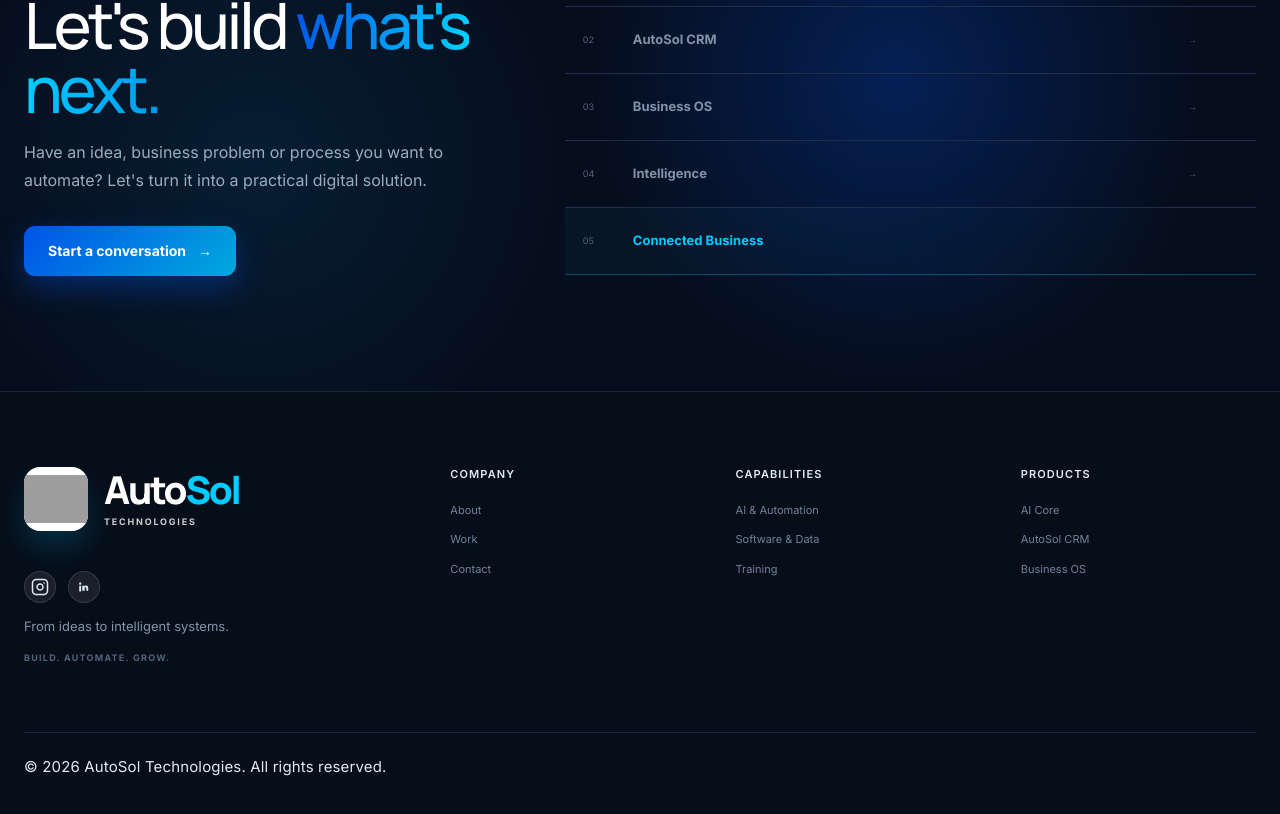
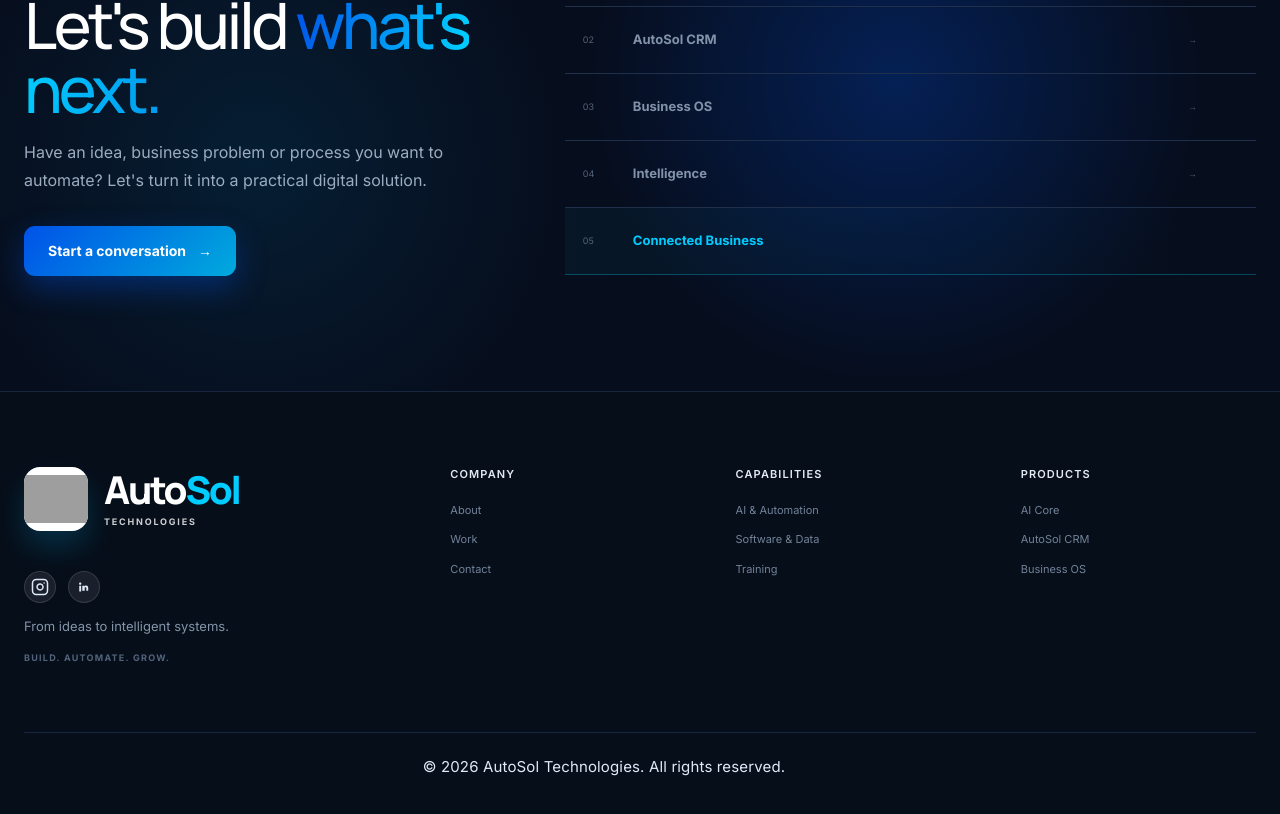
Before and after one commit to Ravi8788/AutoSol-web, a React (Vite) app: page / in a window 1280 px wide. Shown: the part 6894-7708 px from the top of the page. Built offline with nearby package versions, Linux system fonts and the light colour scheme; grey boxes are pictures that could not be loaded.

Commit message:
Center footer copyright text

```diff
--- a/src/components/Layout.tsx
+++ b/src/components/Layout.tsx
@@ -117,7 +117,7 @@
           </div>
         </div>
         <div className="container footer-bottom">
-          <div style={{ display: "flex", flexDirection: "column", gap: "6px" }}>
+          <div style={{ display: "flex", flexDirection: "column", gap: "6px", width: "100%", alignItems: "center", textAlign: "center" }}>
             <span className="footer-copyright">© {new Date().getFullYear()} AutoSol Technologies. All rights reserved.</span>
           </div>
         </div>
```
